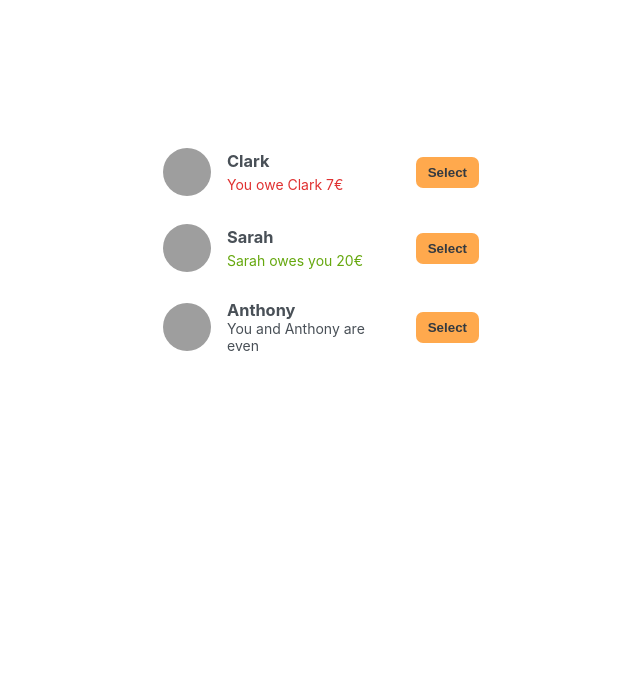
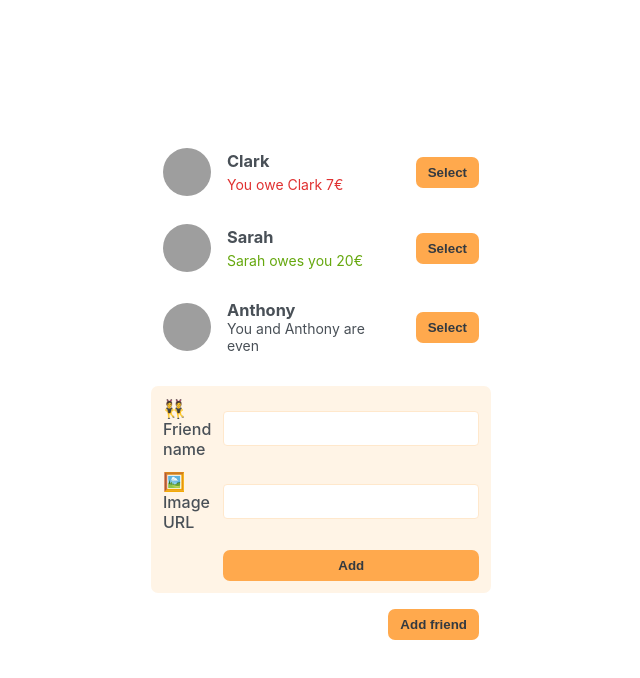
Before and after one commit to Eka1984/eat-n-split, a React (Create React App) app: page / in a window 1280 px wide. Shown: the top 678 px of the page, without its empty margins (79-719 px from the left). Built offline with nearby package versions, Linux system fonts and the light colour scheme; grey boxes are pictures that could not be loaded.

Commit message:
add form for adding a friend

```diff
--- a/src/App.js
+++ b/src/App.js
@@ -24,6 +24,8 @@
     <div className="app">
       <div className="sidebar">
         <FriendsList />
+        <FormAddFriend />
+        <Button>Add friend</Button>
       </div>
     </div>
   );
@@ -57,7 +59,25 @@
         </p>
       )}
       {friend.balance === 0 && <p>You and {friend.name} are even</p>}
-      <button className="button">Select</button>
+      <Button>Select</Button>
     </li>
   );
 }
+
+function Button({ children }) {
+  return <button className="button">{children}</button>;
+}
+
+function FormAddFriend() {
+  return (
+    <form className="form-add-friend">
+      <label>👯 Friend name </label>
+      <input type="text"></input>
+
+      <label>🖼️ Image URL</label>
+      <input type="text"></input>
+
+      <Button>Add</Button>
+    </form>
+  );
+}
```
